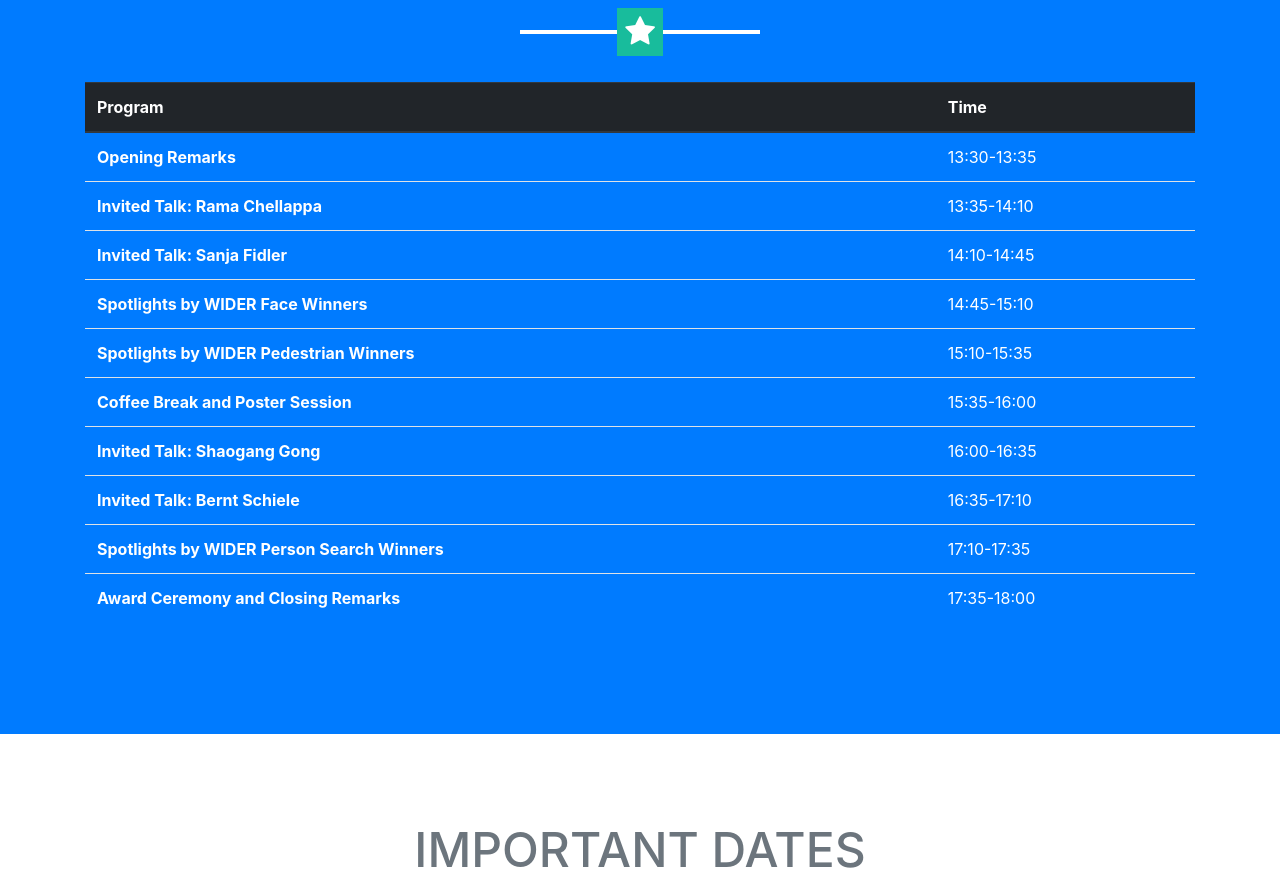
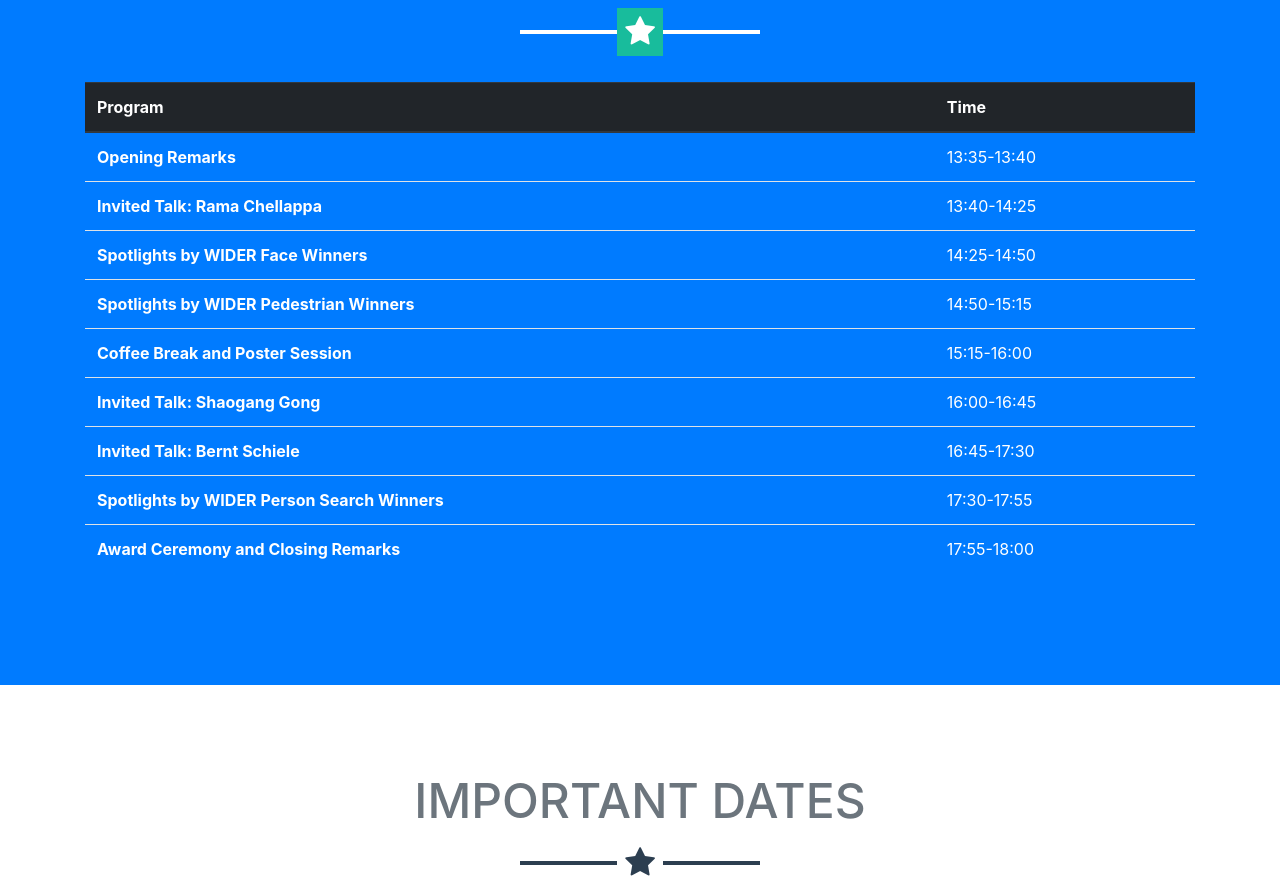
Before and after one commit to wider-challenge/wider-challenge.github.io, a website with bundled scripts: page index.html in a window 1280 px wide. Shown: the part 2420-3314 px from the top of the page. Built offline with nearby package versions, Linux system fonts and the light colour scheme.

Commit message:
revise schedule

```diff
--- a/index.html
+++ b/index.html
@@ -177,43 +177,39 @@
                         <tbody>
                             <tr>
                                 <th scope="row">Opening Remarks</th>
-                                <td>13:30-13:35</td>
+                                <td>13:35-13:40</td>
                             </tr>
                             <tr>
                                 <th scope="row">Invited Talk: Rama Chellappa</th>
-                                <td>13:35-14:10</td>
-                            </tr>
-                            <tr>
-                                <th scope="row">Invited Talk: Sanja Fidler</th>
-                                <td>14:10-14:45</td>
+                                <td>13:40-14:25</td>
                             </tr>
                             <tr>
                                 <th scope="row">Spotlights by WIDER Face Winners</th>
-                                <td>14:45-15:10</td>
+                                <td>14:25-14:50</td>
                             </tr>
                             <tr>
                                 <th scope="row">Spotlights by WIDER Pedestrian Winners</th>
-                                <td>15:10-15:35</td>
+                                <td>14:50-15:15</td>
                             </tr>
                             <tr>
                                 <th scope="row">Coffee Break and Poster Session</th>
-                                <td>15:35-16:00</td>
+                                <td>15:15-16:00</td>
                             </tr>
                             <tr>
                                 <th scope="row">Invited Talk: Shaogang Gong</th>
-                                <td>16:00-16:35</td>
+                                <td>16:00-16:45</td>
                             </tr>
                             <tr>
                                 <th scope="row">Invited Talk: Bernt Schiele</th>
-                                <td>16:35-17:10</td>
+                                <td>16:45-17:30</td>
                             </tr>
                             <tr>
                                 <th scope="row">Spotlights by WIDER Person Search Winners</th>
-                                <td>17:10-17:35</td>
+                                <td>17:30-17:55</td>
                             </tr>
                             <tr>
                                 <th scope="row">Award Ceremony and Closing Remarks</th>
-                                <td>17:35-18:00</td>
+                                <td>17:55-18:00</td>
                             </tr>
                         </tbody>
                     </table>
```
